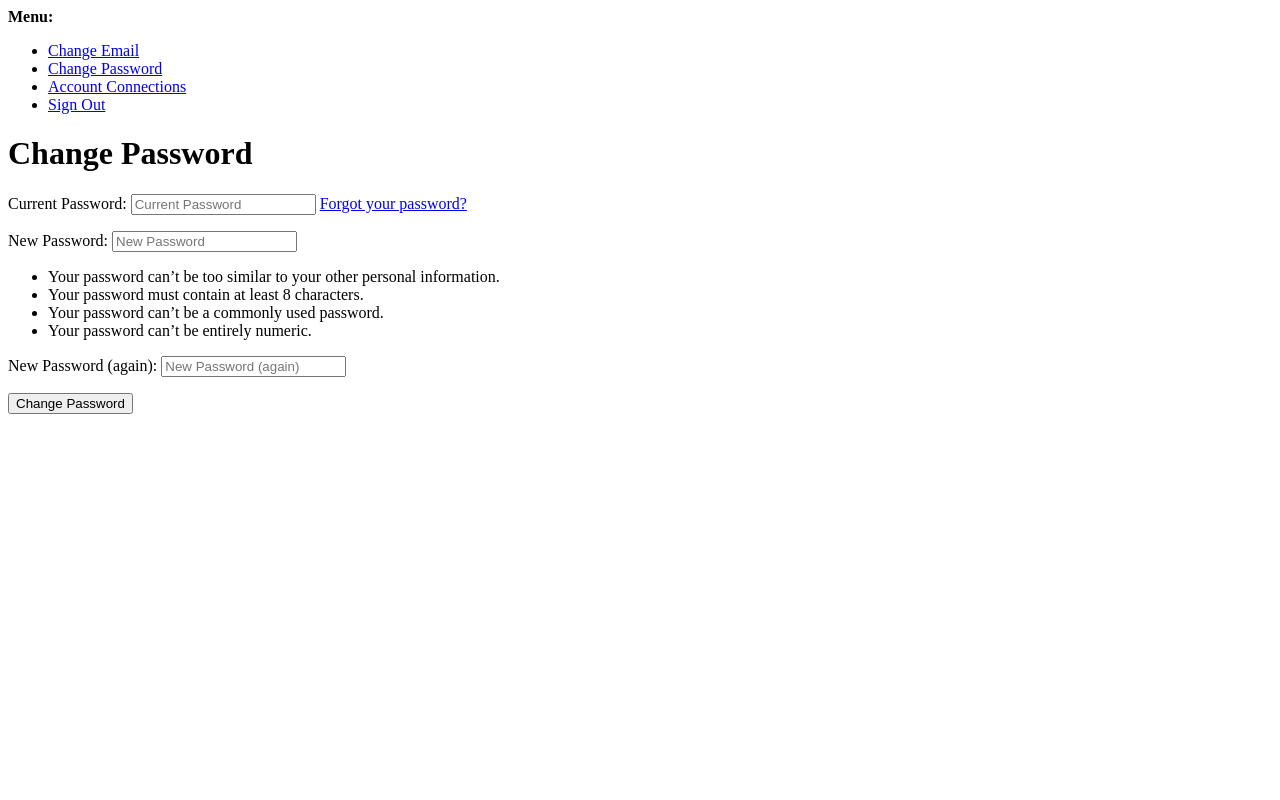
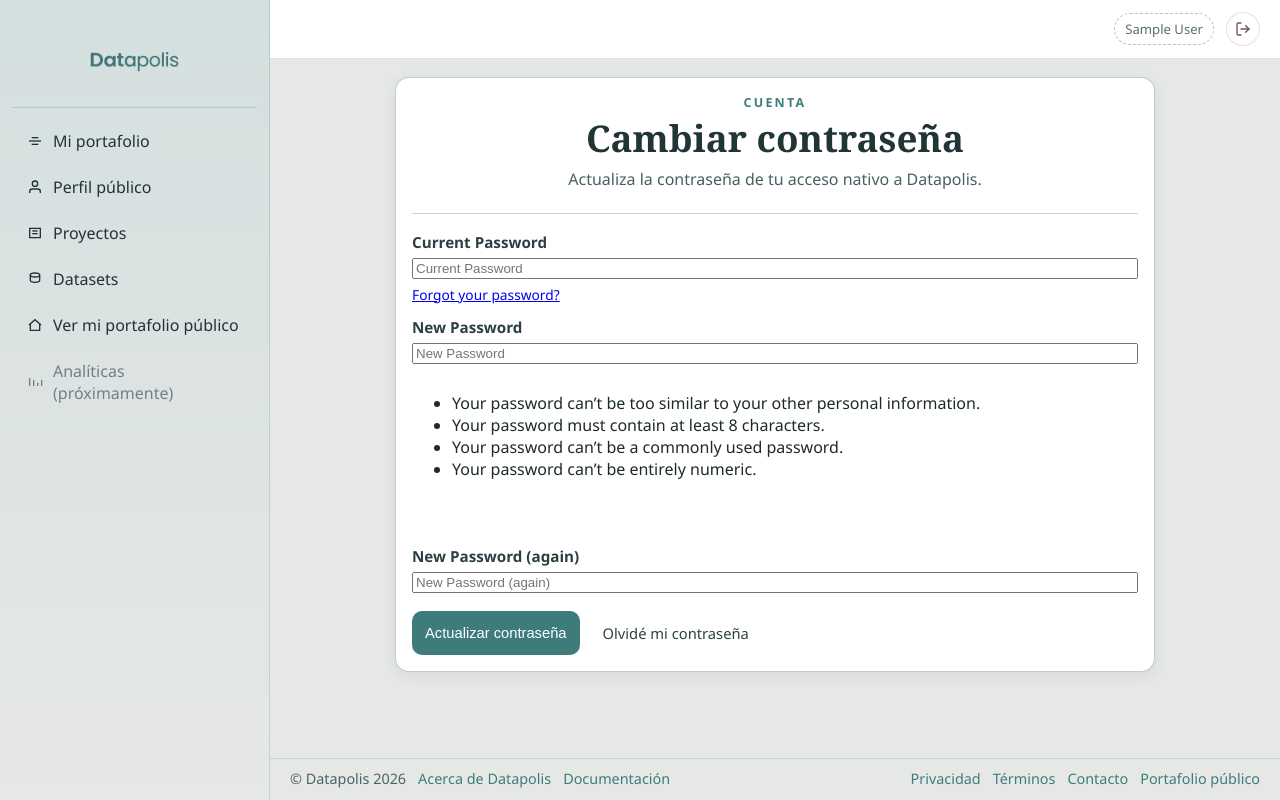
Before and after one commit to jpierre09/datapolis, a Django app: a page that, after the commit, uses templates/account/password_change.html in a window 1280 px wide. Run offline with Django 5.2, Linux system fonts and the light colour scheme; the visitor is signed in with stand-in values (Sample User, id 1).

Commit message:
style(auth): aplicar identidad visual de Datapolis a templates de django-allauth

```diff
--- a/static/dashboard/css/dashboard.css
+++ b/static/dashboard/css/dashboard.css
@@ -768,6 +768,130 @@ body {
 .btn-primary:hover,
 .btn-secondary:hover {
   transform: translateY(-1px);
+}
+
+.dashboard-auth-shell {
+  max-width: 760px;
+  margin: 0 auto;
+  width: 100%;
+}
+
+.dashboard-auth-card {
+  display: grid;
+  gap: 18px;
+}
+
+.dashboard-auth-header {
+  display: grid;
+  gap: 8px;
+  text-align: center;
+  padding-bottom: 4px;
+}
+
+.dashboard-auth-kicker {
+  margin: 0;
+  color: #3E7C7B;
+  font-size: 0.78rem;
+  font-weight: 800;
+  letter-spacing: 0.18em;
+  text-transform: uppercase;
+}
+
+.dashboard-auth-title {
+  margin: 0;
+  font-family: "Libre Caslon Text", Georgia, serif;
+  font-size: clamp(1.7rem, 3vw, 2.3rem);
+  color: #213436;
+  line-height: 1.08;
+}
+
+.dashboard-auth-copy {
+  margin: 0;
+  color: #4a5f63;
+  line-height: 1.5;
+}
+
+.dashboard-auth-divider {
+  height: 1px;
+  background: rgba(183, 196, 199, 0.75);
+}
+
+.dashboard-auth-actions {
+  display: flex;
+  flex-wrap: wrap;
+  gap: 10px;
+  margin-top: 4px;
+}
+
+.dashboard-auth-actions .dashboard-button-primary,
+.dashboard-auth-actions .dashboard-button-secondary {
+  min-height: 44px;
+}
+
+.dashboard-social-button {
+  gap: 10px;
+  min-height: 44px;
+  border-color: rgba(62, 124, 123, 0.2);
+  background: linear-gradient(135deg, rgba(62, 124, 123, 0.98), rgba(127, 183, 190, 0.98));
+  color: #FFFFFF;
+  box-shadow: 0 10px 20px rgba(62, 124, 123, 0.16);
+}
+
+.dashboard-social-button:hover {
+  background: linear-gradient(135deg, rgba(52, 109, 108, 0.98), rgba(112, 170, 176, 0.98));
+}
+
+.dashboard-social-button-icon {
+  width: 18px;
+  height: 18px;
+  flex-shrink: 0;
+}
+
+.dashboard-auth-list {
+  display: grid;
+  gap: 12px;
+}
+
+.dashboard-auth-entry {
+  display: grid;
+  gap: 10px;
+  padding: 14px 16px;
+  border-radius: 14px;
+  border: 1px solid rgba(183, 196, 199, 0.78);
+  background: rgba(255, 255, 255, 0.92);
+}
+
+.dashboard-auth-entry--clickable {
+  cursor: pointer;
+}
+
+.dashboard-auth-entry-header {
+  display: flex;
+  align-items: center;
+  justify-content: space-between;
+  gap: 10px;
+  flex-wrap: wrap;
+}
+
+.dashboard-auth-entry-title {
+  margin: 0;
+  font-weight: 700;
+  color: #213436;
+}
+
+.dashboard-auth-entry-meta {
+  margin: 0;
+  color: #5a6b6f;
+  font-size: 0.92rem;
+}
+
+.dashboard-auth-empty {
+  margin: 0;
+  padding: 12px 14px;
+  border-radius: 12px;
+  border: 1px dashed rgba(183, 196, 199, 0.75);
+  background: rgba(255, 255, 255, 0.76);
+  color: #5a6b6f;
 }
 
 .dashboard-section-title {
--- /dev/null
+++ b/templates/account/password_change.html
@@ -0,0 +1,40 @@
+{% extends "dashboard/base_dashboard.html" %}
+{% load i18n %}
+
+{% block title %}Datapolis | Cambiar contraseña{% endblock %}
+
+{% block dashboard_content %}
+  <section class="dashboard-card dashboard-auth-shell dashboard-auth-card">
+    <div class="dashboard-auth-header">
+      <p class="dashboard-auth-kicker">Cuenta</p>
+      <h2 class="dashboard-auth-title">Cambiar contraseña</h2>
+      <p class="dashboard-auth-copy">Actualiza la contraseña de tu acceso nativo a Datapolis.</p>
+    </div>
+
+    <div class="dashboard-auth-divider"></div>
+
+    <form method="post" action="{% url 'account_change_password' %}" class="dashboard-form">
+      {% csrf_token %}
+      {{ redirect_field }}
+      {% if form.non_field_errors %}
+        <div class="dashboard-form-errors">{{ form.non_field_errors }}</div>
+      {% endif %}
+
+      <div class="dashboard-form-grid">
+        {% for field in form.visible_fields %}
+          <div class="dashboard-field dashboard-field--full">
+            <label class="dashboard-label" for="{{ field.id_for_label }}">{{ field.label }}</label>
+            {{ field }}
+            {% if field.help_text %}<p class="dashboard-help-text">{{ field.help_text }}</p>{% endif %}
+            {% for error in field.errors %}<p class="dashboard-error">{{ error }}</p>{% endfor %}
+          </div>
+        {% endfor %}
+      </div>
+
+      <div class="dashboard-auth-actions">
+        <button type="submit" class="dashboard-button-primary">Actualizar contraseña</button>
+        <a href="{% url 'account_reset_password' %}" class="dashboard-button-secondary">Olvidé mi contraseña</a>
+      </div>
+    </form>
+  </section>
+{% endblock %}
```
Also changed, not shown: templates/account/email.html (added, +67 -0 lines), templates/account/login.html (added, +64 -0 lines), templates/account/logout.html (added, +25 -0 lines), templates/socialaccount/connections.html (added, +55 -0 lines), templates/socialaccount/login.html (added, +34 -0 lines).
